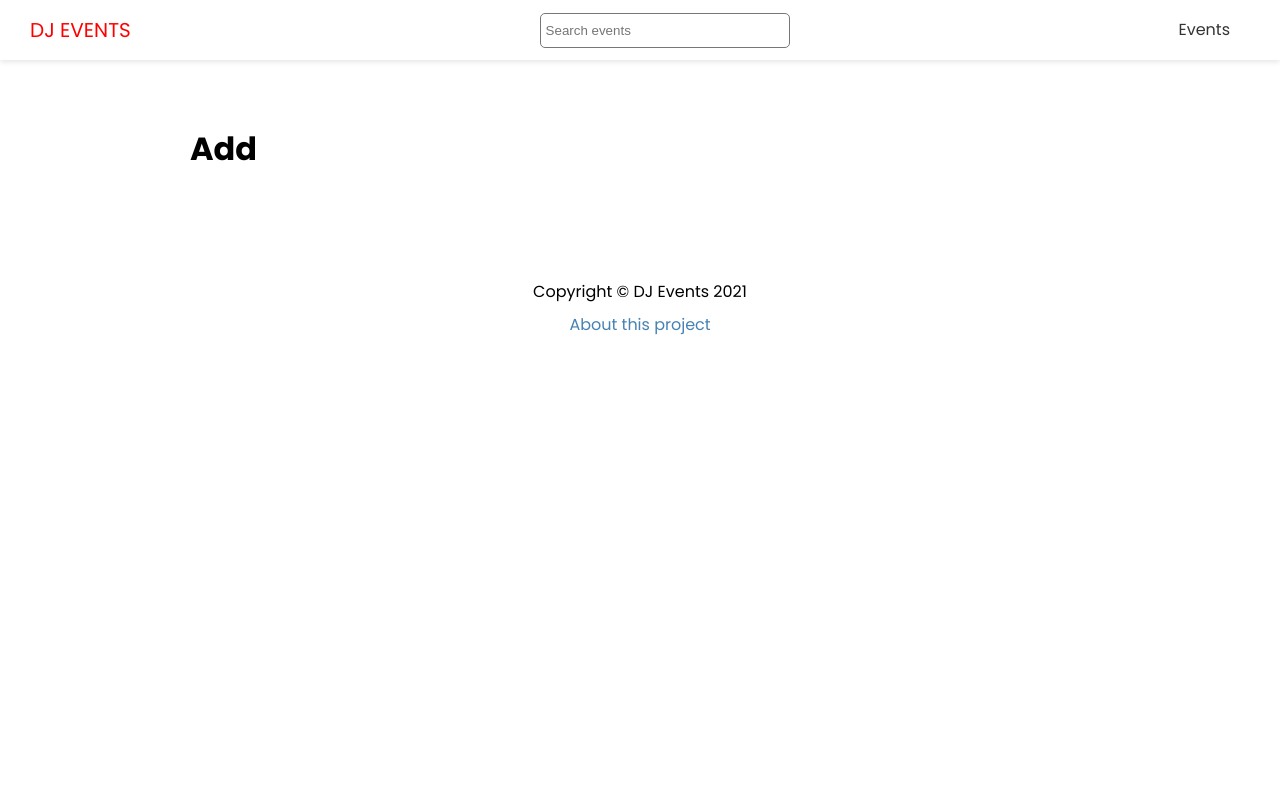
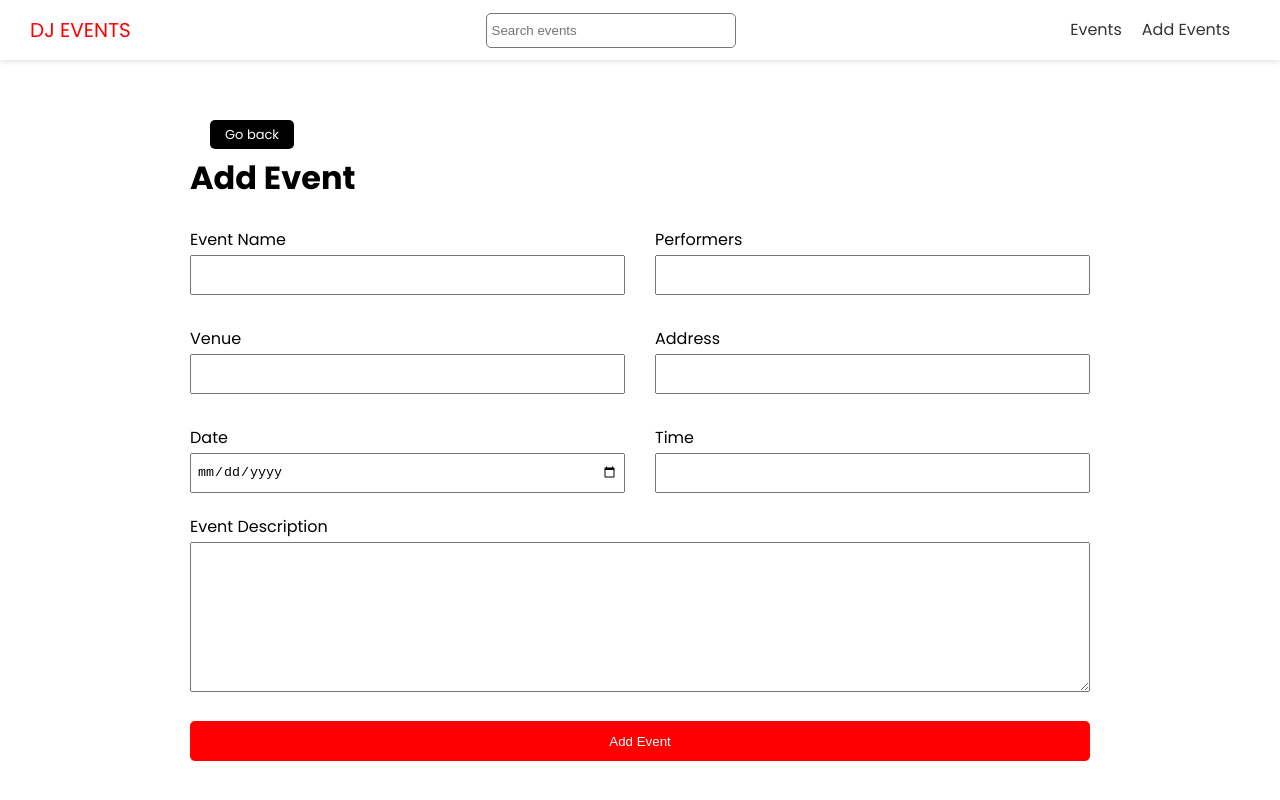
Before and after one commit to Czer0C/NextJS-Dev-to-Deployment, a Next.js app: page /events/add in a window 1280 px wide. Shown: the top 800 px of the page. Built offline with nearby package versions, Linux system fonts and the light colour scheme; no server answers.

Commit message:
add add form

```diff
--- a/components/Header.js
+++ b/components/Header.js
@@ -20,6 +20,12 @@
               <a>Events</a>
             </Link>
           </li>
+
+          <li>
+            <Link href="/events/add">
+              <a>Add Events</a>
+            </Link>
+          </li>
         </ul>
       </nav>
     </header>
--- a/pages/events/add.js
+++ b/pages/events/add.js
@@ -1,9 +1,120 @@
+import { useState } from "react";
+import { useRouter } from "next/router";
+import Link from "next/link";
+
 import Layout from "@/components/Layout";
+import { API_URL } from "@/config/index";
+
+import styles from "@/styles/Form.module.css";
 
 export default function AddEventPage() {
+  const [values, valuesSet] = useState({
+    name: "",
+    performers: "",
+    venue: "",
+    address: "",
+    date: "",
+    time: "",
+    description: "",
+  });
+
+  const router = useRouter();
+
+  const handleSubmit = (e) => {
+    e.preventDefault();
+    console.log(values);
+  };
+
+  const handleInputChange = (e) => {
+    const { name, value } = e.target;
+
+    valuesSet({ ...values, [name]: value });
+  };
+
   return (
     <Layout title="Add New Event">
-      <h1>Add</h1>
+      <Link href="/events">
+        <a className="btn-secondary">Go back</a>
+      </Link>
+      <h1>Add Event</h1>
+
+      <form onSubmit={handleSubmit} className={styles.form}>
+        <div className={styles.grid}>
+          <div>
+            <label htmlFor="name">Event Name</label>
+            <input
+              type="text"
+              id="name"
+              name="name"
+              value={values.name}
+              onChange={handleInputChange}
+            />
+          </div>
+          <div>
+            <label htmlFor="performers">Performers</label>
+            <input
+              type="text"
+              name="performers"
+              id="performers"
+              value={values.performers}
+              onChange={handleInputChange}
+            />
+          </div>
+          <div>
+            <label htmlFor="venue">Venue</label>
+            <input
+              type="text"
+              name="venue"
+              id="venue"
+              value={values.venue}
+              onChange={handleInputChange}
+            />
+          </div>
+          <div>
+            <label htmlFor="address">Address</label>
+            <input
+              type="text"
+              name="address"
+              id="address"
+              value={values.address}
+              onChange={handleInputChange}
+            />
+          </div>
+          <div>
+            <label htmlFor="date">Date</label>
+            <input
+              type="date"
+              name="date"
+              id="date"
+              value={values.date}
+              onChange={handleInputChange}
+            />
+          </div>
+          <div>
+            <label htmlFor="time">Time</label>
+            <input
+              type="text"
+              name="time"
+              id="time"
+              value={values.time}
+              onChange={handleInputChange}
+            />
+          </div>
+        </div>
+
+        <div>
+          <label htmlFor="description">Event Description</label>
+          <textarea
+            type="text"
+            name="description"
+            id="description"
+            value={values.description}
+            onChange={handleInputChange}
+          ></textarea>
+        </div>
+
+        <input type="submit" value="Add Event" className="btn" />
+      </form>
     </Layout>
   );
 }
--- /dev/null
+++ b/styles/Form.module.css
@@ -0,0 +1,39 @@
+.form label {
+  display: block;
+}
+
+.form input {
+  width: 100%;
+  height: 40px;
+  padding: 5px;
+}
+
+.form textarea {
+  width: 100%;
+  height: 150px;
+}
+
+.form input[type="submit"] {
+  display: block;
+  width: 100%;
+  margin: 20px 0 30px;
+}
+
+.form .file {
+  border: 1px #ccc solid;
+  background-color: #f4f4f4;
+  padding: 10px;
+}
+
+.grid {
+  display: grid;
+  grid-template-columns: 1fr 1fr;
+  gap: 30px;
+  margin-bottom: 20px;
+}
+
+@media (max-width: 600px) {
+  .grid {
+    grid-template-columns: 1fr;
+  }
+}
```
